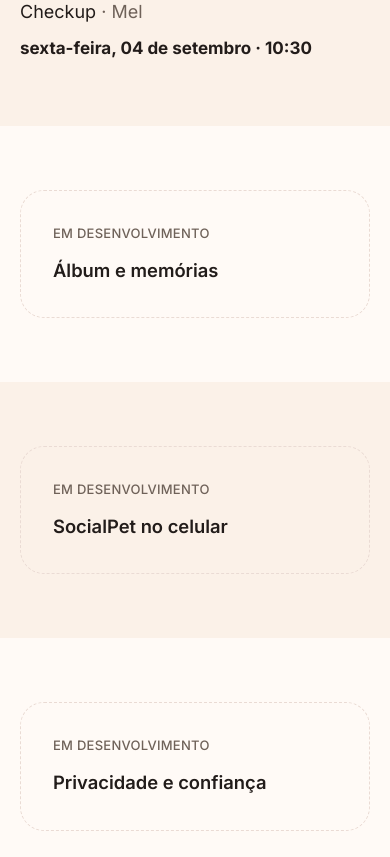
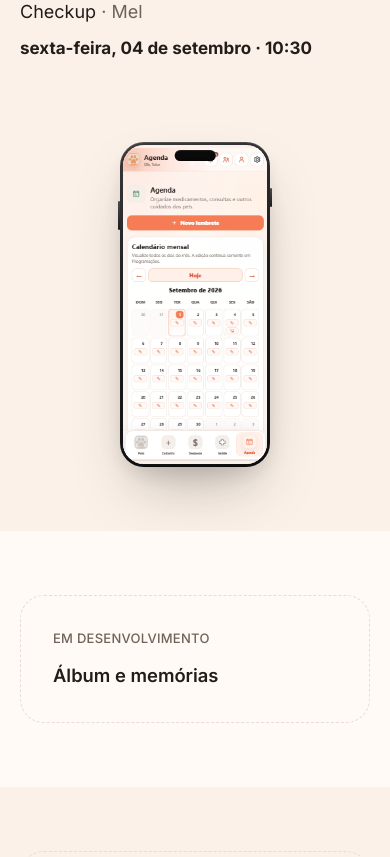
Before and after one commit to 021mgfurt-bot/site-socialpet, a React (Vite) app: page / in a window 390 px wide. Shown: the part 7140-7997 px from the top of the page. Built offline with nearby package versions, Linux system fonts and the light colour scheme; no server answers.

Commit message:
feat(agenda): add a real mobile mockup after the next appointment block
New DeviceMockup entering last in the Agenda timeline (after the rail),
showing a real mobile screenshot of the agenda screen from the demo
account.

```diff
--- a/src/motion/agendaTimeline.ts
+++ b/src/motion/agendaTimeline.ts
@@ -6,6 +6,7 @@
   todayEvents: HTMLElement[];
   recurrence: HTMLElement | null;
   next: HTMLElement | null;
+  phone: HTMLElement | null;
 }
 
 /**
@@ -17,7 +18,7 @@
  * "próximo compromisso" revelam em sequência. Sem pin (Prompt 9 §36/§37).
  */
 export function playAgendaEntrance(targets: AgendaTimelineTargets): () => void {
-  const { rail, railFill, todayEvents, recurrence, next } = targets;
+  const { rail, railFill, todayEvents, recurrence, next, phone } = targets;
   if (!rail) return () => {};
 
   ensureScrollTriggerRegistered();
@@ -49,6 +50,10 @@
 
   if (next) {
     tl.fromTo(next, { opacity: 0, y: 16 }, { opacity: 1, y: 0, duration: 0.5, ease: "power2.out" }, 0.85);
+  }
+
+  if (phone) {
+    tl.fromTo(phone, { opacity: 0, y: 16 }, { opacity: 1, y: 0, duration: 0.5, ease: "power2.out" }, 1.1);
   }
 
   return () => {
--- a/src/sections/Agenda.module.css
+++ b/src/sections/Agenda.module.css
@@ -194,6 +194,19 @@
   margin: 0;
 }
 
+/* Prova de produto no estágio final — pequena, depois de toda a timeline
+   editorial (Prompt 10.7 §46: "timeline explica, app confirma"). */
+.phoneBlock {
+  display: flex;
+  justify-content: center;
+  padding-top: var(--space-16);
+  will-change: transform, opacity;
+}
+
+.phoneMockup {
+  --frame-width: 150px;
+}
+
 /* Estado inicial "escondido" só com motion liberado (Prompt 9 §61). */
 @media (prefers-reduced-motion: no-preference) {
   .railFill {
@@ -202,7 +215,8 @@
 
   .event,
   .recurrenceBlock,
-  .nextBlock {
+  .nextBlock,
+  .phoneBlock {
     opacity: 0;
   }
 
--- a/src/sections/Agenda.tsx
+++ b/src/sections/Agenda.tsx
@@ -1,6 +1,9 @@
 import { useEffect, useRef } from "react";
 import { Section } from "../components/layout/Section";
 import { Container } from "../components/ui/Container";
+import { DeviceMockup } from "../components/ui/DeviceMockup";
+import { ProductVideo } from "../components/media/ProductVideo";
+import { MockupPlaceholder } from "../components/media/MockupPlaceholder";
 import { TODAY_OCCURRENCES, REMINDER_DEMO_RECORDS } from "../data/reminderDemoRecords";
 import {
   sortTodayOccurrences,
@@ -37,6 +40,7 @@
   const nextRef = useRef<HTMLDivElement>(null);
   const firstDoneMarkerRef = useRef<HTMLSpanElement>(null);
   const firstDoneLabelRef = useRef<HTMLSpanElement>(null);
+  const phoneRef = useRef<HTMLDivElement>(null);
 
   const todayEvents = sortTodayOccurrences(TODAY_OCCURRENCES);
   const firstDoneIndex = todayEvents.findIndex((event) => event.done);
@@ -46,7 +50,13 @@
 
     if (reducedMotion) {
       gsap.set(
-        [railFillRef.current, ...todayEventEls, recurrenceRef.current, nextRef.current].filter(Boolean),
+        [
+          railFillRef.current,
+          ...todayEventEls,
+          recurrenceRef.current,
+          nextRef.current,
+          phoneRef.current,
+        ].filter(Boolean),
         { opacity: 1, x: 0, y: 0, scale: 1 },
       );
       if (railFillRef.current) gsap.set(railFillRef.current, { scaleY: 1 });
@@ -61,6 +71,7 @@
       todayEvents: todayEventEls,
       recurrence: recurrenceRef.current,
       next: nextRef.current,
+      phone: phoneRef.current,
     });
 
     const cleanupCompletion = playAgendaCompletion({
@@ -149,6 +160,15 @@
                 {nextWeekdayLabel(5)} · {formatTime(NEXT_APPOINTMENT.times[0])}
               </p>
             </div>
+
+            <div ref={phoneRef} className={styles.phoneBlock}>
+              <DeviceMockup
+                label="Tela real da agenda do SocialPet, na conta de demonstração"
+                className={styles.phoneMockup}
+              >
+                <ProductVideo poster="/product-demos/agenda/agenda-screen-mobile.png" fallback={<MockupPlaceholder />} />
+              </DeviceMockup>
+            </div>
           </div>
         </div>
       </Container>
```
Also changed, not shown: public/product-demos/agenda/README.md (added), public/product-demos/agenda/agenda-screen-mobile.png (added).
